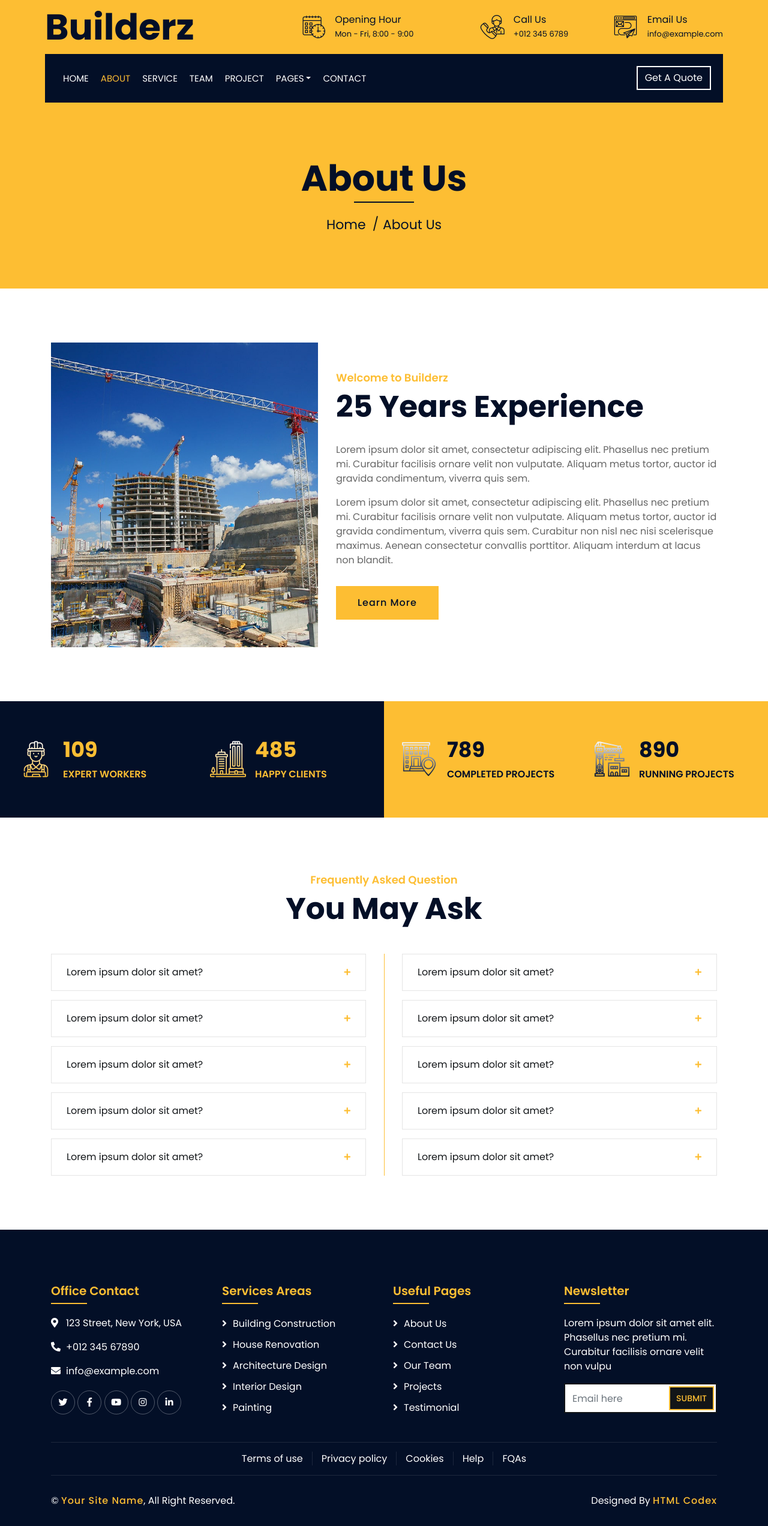
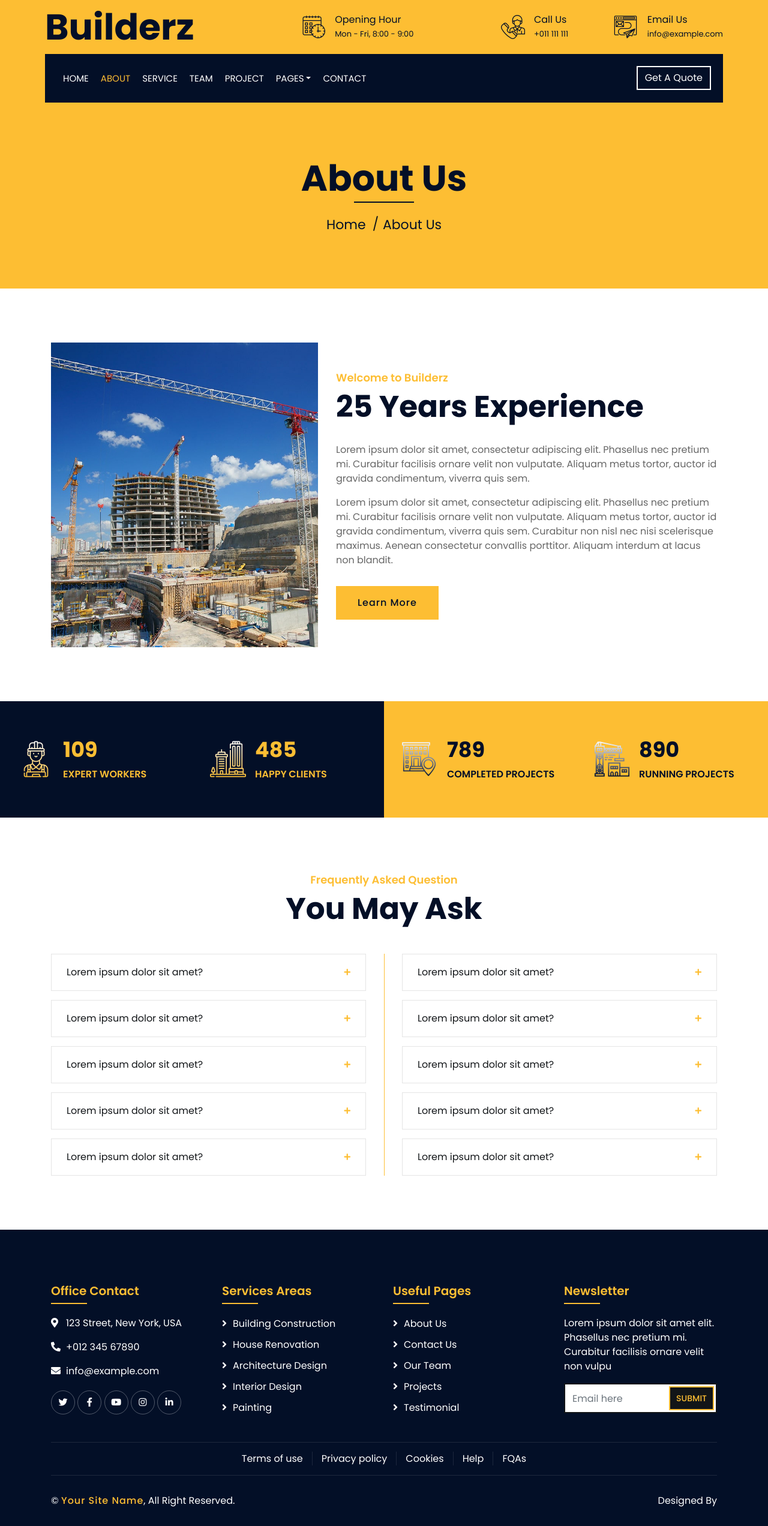
Before and after one commit to KerolosSadek/Builderz, a plain HTML site: page about.html in a window 1280 px wide. Shown: the whole page at 60% size. Drawn offline with nearby package versions, Linux system fonts and the light colour scheme.

Commit message:
First Upload

```diff
--- a/about.html
+++ b/about.html
@@ -61,7 +61,7 @@
                                         </div>
                                         <div class="top-bar-text">
                                             <h3>Call Us</h3>
-                                            <p>+012 345 6789</p>
+                                            <p>+011 111 111</p>
                                         </div>
                                     </div>
                                 </div>
@@ -429,7 +429,7 @@
                             <p>&copy; <a href="#">Your Site Name</a>, All Right Reserved.</p>
                         </div>
                         <div class="col-md-6">
-                            <p>Designed By <a href="https://htmlcodex.com">HTML Codex</a></p>
+                            <p>Designed By <a href=""></a></p>
                         </div>
                     </div>
                 </div>
```
Also changed, not shown: blog.html (+2 -2 lines), contact.html (+2 -2 lines), index.html (+2 -2 lines), portfolio.html (+2 -2 lines), service.html (+2 -2 lines), single.html (+2 -2 lines), team.html (+2 -2 lines).
